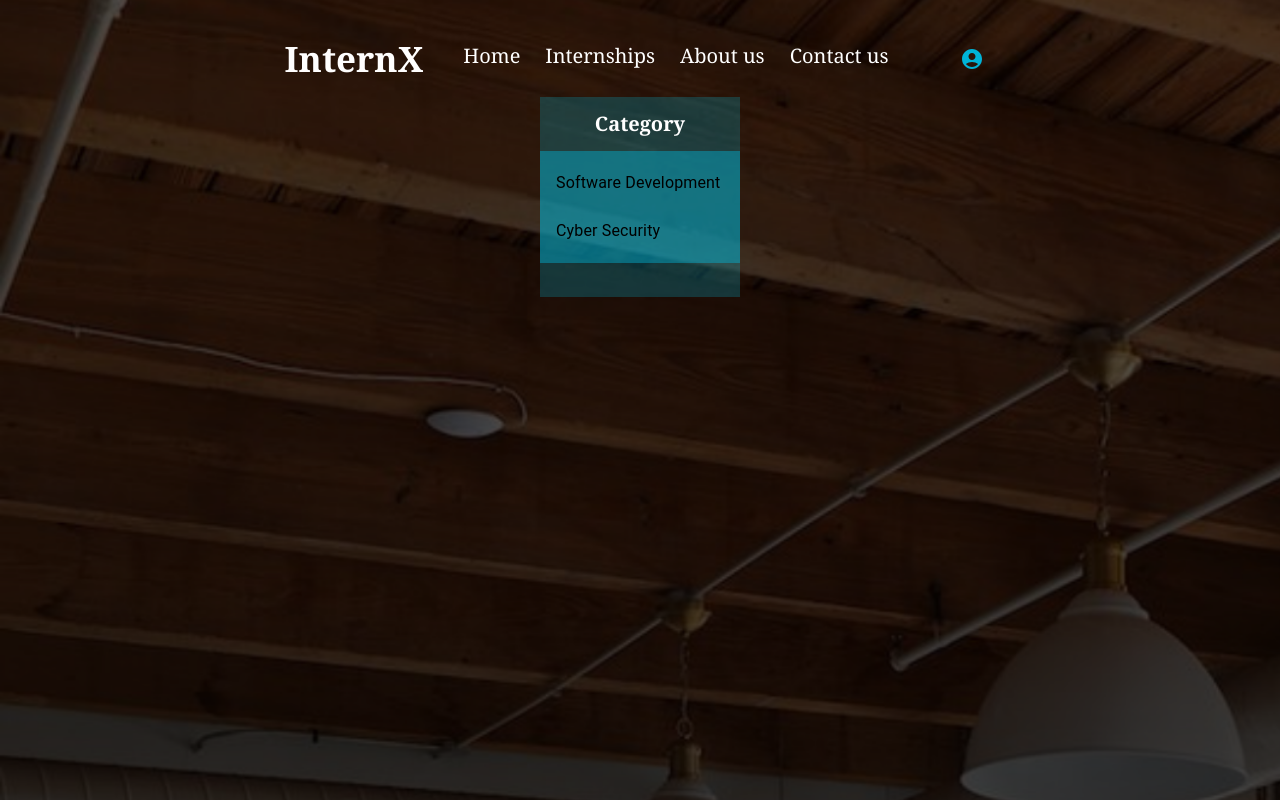
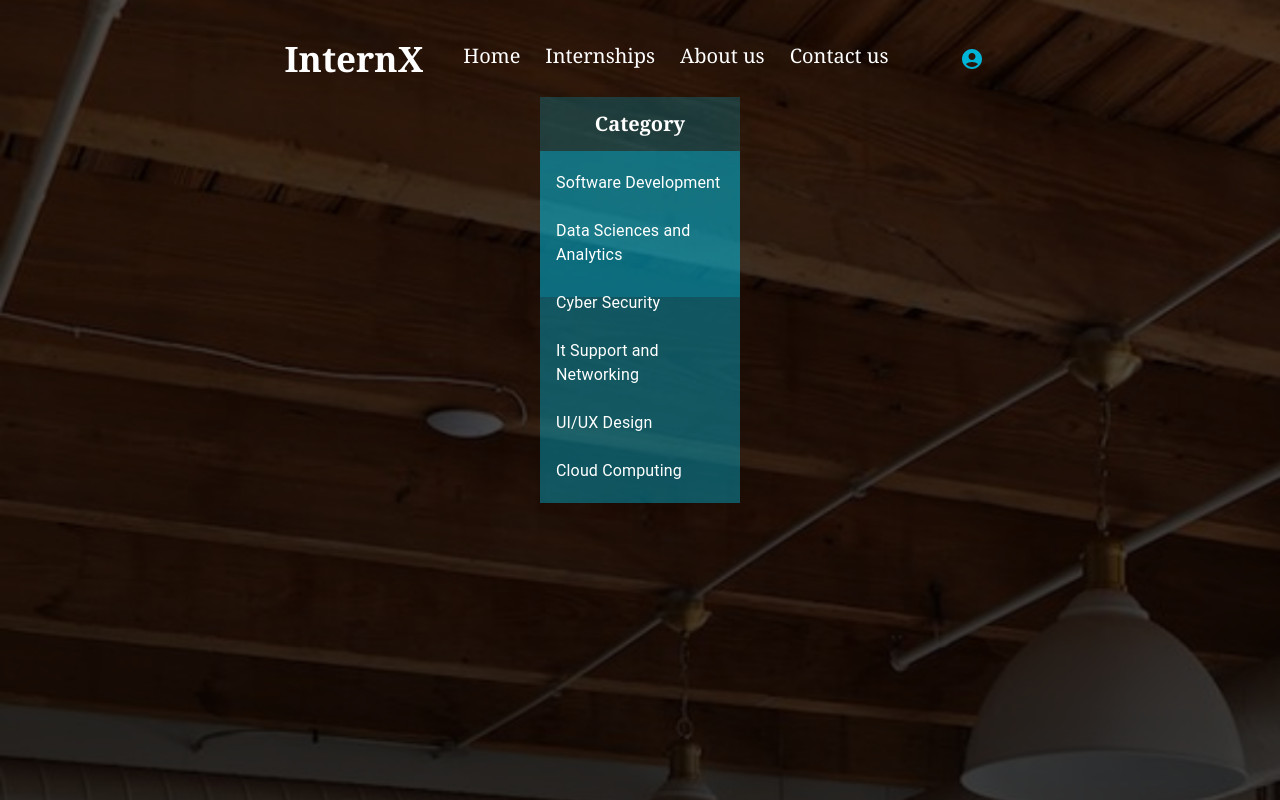
Before and after one commit to KushaRa/InternX_Front, a React (Create React App) app in the folder skillsync/: page /categories in a window 1280 px wide. Shown: the top 800 px of the page. Built offline with nearby package versions, Linux system fonts and the light colour scheme.

Commit message:
change col.or

```diff
--- a/skillsync/src/Pages/Categories/categories.css
+++ b/skillsync/src/Pages/Categories/categories.css
@@ -19,3 +19,7 @@
   margin: 0px;
   border: none;
 }
+
+.textcategory {
+  color: white;
+}
--- a/skillsync/src/Pages/Categories/categories.jsx
+++ b/skillsync/src/Pages/Categories/categories.jsx
@@ -1,7 +1,6 @@
 import React from "react";
 import "./categories.css";
 import MainNav from "../../components/MainNav/MainNav";
-
 import Box from "@mui/material/Box";
 import List from "@mui/material/List";
 import ListItemButton from "@mui/material/ListItemButton";
@@ -13,21 +12,62 @@ export const Categories = () => {
     <div className="category_page">
       <MainNav />
       <div className="flex-container">
-        <div className="flex-box3" >
-          <h1 style={{color: 'white' , fontSize: '20px' , textAlign: 'center'}}>Category</h1>
+        <div className="flex-box3">
+          <h1 style={{ color: "white", fontSize: "20px", textAlign: "center" }}>
+            Category
+          </h1>
           <Box
-            sx={{ width: "100%", maxWidth: 360, bgcolor: "rgba(0, 180, 216, 0.43)" }}
+            sx={{
+              width: "100%",
+              maxWidth: 360,
+              bgcolor: "rgba(0, 180, 216, 0.43)",
+            }}
           >
             <List component="nav" aria-label="secondary mailbox folder">
               <ListItemButton
+                onClick={(event) => handleListItemClick(event, 1)}
+              >
+                <ListItemText
+                  className="textcategory"
+                  primary="Software Development"
+                />
+              </ListItemButton>
+              <ListItemButton
                 onClick={(event) => handleListItemClick(event, 2)}
               >
-                <ListItemText primary="Software Development" />
+                <ListItemText
+                  className="textcategory"
+                  primary="Data Sciences and Analytics"
+                />
               </ListItemButton>
               <ListItemButton
                 onClick={(event) => handleListItemClick(event, 3)}
               >
-                <ListItemText primary="Cyber Security" />
+                <ListItemText
+                  className="textcategory"
+                  primary="Cyber Security"
+                />
+              </ListItemButton>
+              <ListItemButton
+                onClick={(event) => handleListItemClick(event, 4)}
+              >
+                <ListItemText
+                  className="textcategory"
+                  primary="It Support and Networking"
+                />
+              </ListItemButton>
+              <ListItemButton
+                onClick={(event) => handleListItemClick(event, 5)}
+              >
+                <ListItemText className="textcategory" primary="UI/UX Design" />
+              </ListItemButton>
+              <ListItemButton
+                onClick={(event) => handleListItemClick(event, 6)}
+              >
+                <ListItemText
+                  className="textcategory"
+                  primary="Cloud Computing"
+                />
               </ListItemButton>
             </List>
           </Box>
```
